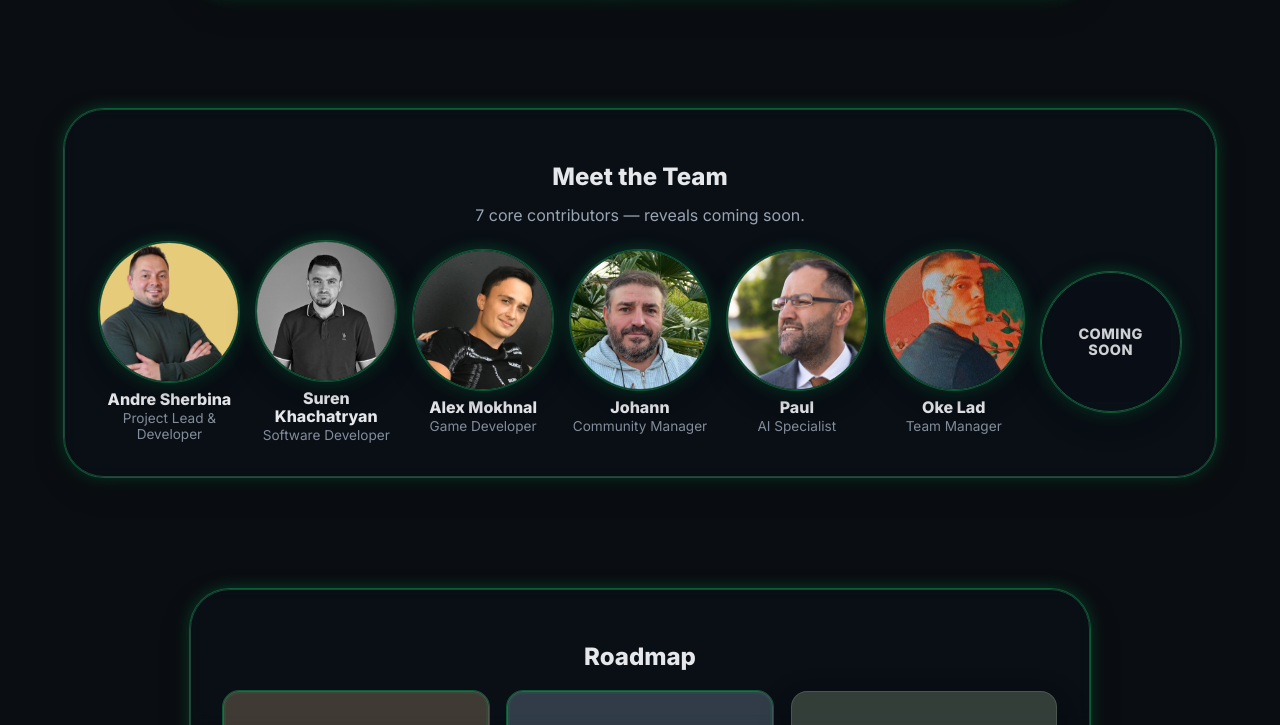
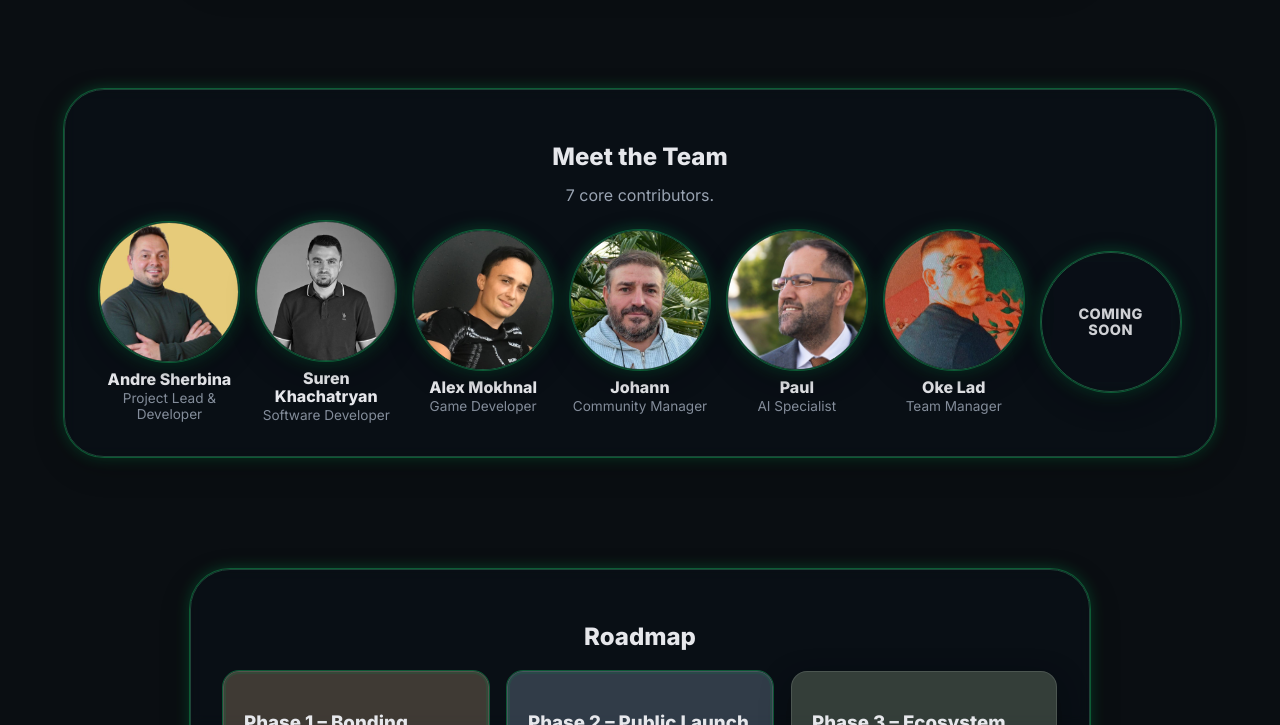
Before and after one commit to sashamokhnal-tech/jfree_website, a plain HTML site: page website/index.html in a window 1280 px wide. Shown: the part 1926-2651 px from the top of the page. Drawn offline with Linux system fonts and the light colour scheme; no server answers.

Commit message:
index.html

```diff
--- a/website/index.html
+++ b/website/index.html
@@ -14,7 +14,6 @@
 <link href="assets/logo.png" rel="icon"/>
 </head>
 <body>
-<a class="skip-link" href="#main">Skip to content</a>
 <header class="site-header">
 <div class="container nav">
 <a class="brand" href="#">
@@ -108,7 +107,7 @@
 <section class="section reveal" id="team">
 <div class="container">
 <h2>Meet the Team</h2>
-<p class="muted" style="text-align:center;margin-top:-6px;margin-bottom:16px">7 core contributors — reveals coming soon.</p>
+<p class="muted" style="text-align:center;margin-top:-6px;margin-bottom:16px">7 core contributors.</p>
 <div class="team-grid">
 <div class="team-card"><a aria-label="Andre Sherbina" class="team-link" href="#" title="Andre Sherbina"><div class="avatar"><img alt="Andre Sherbina" decoding="async" loading="lazy" src="assets/team/andre.jpg"/></div></a><div class="team-meta"><h4>Andre Sherbina</h4><p class="muted">Project Lead &amp; Developer</p></div></div>
 <div class="team-card"><a aria-label="Suren Khachatryan" class="team-link" href="#" title="Suren Khachatryan"><div class="avatar"><img alt="Suren Khachatryan" decoding="async" loading="lazy" src="assets/team/suren.jpg"/></div></a><div class="team-meta"><h4>Suren Khachatryan</h4><p class="muted">Software Developer</p></div></div>
```
